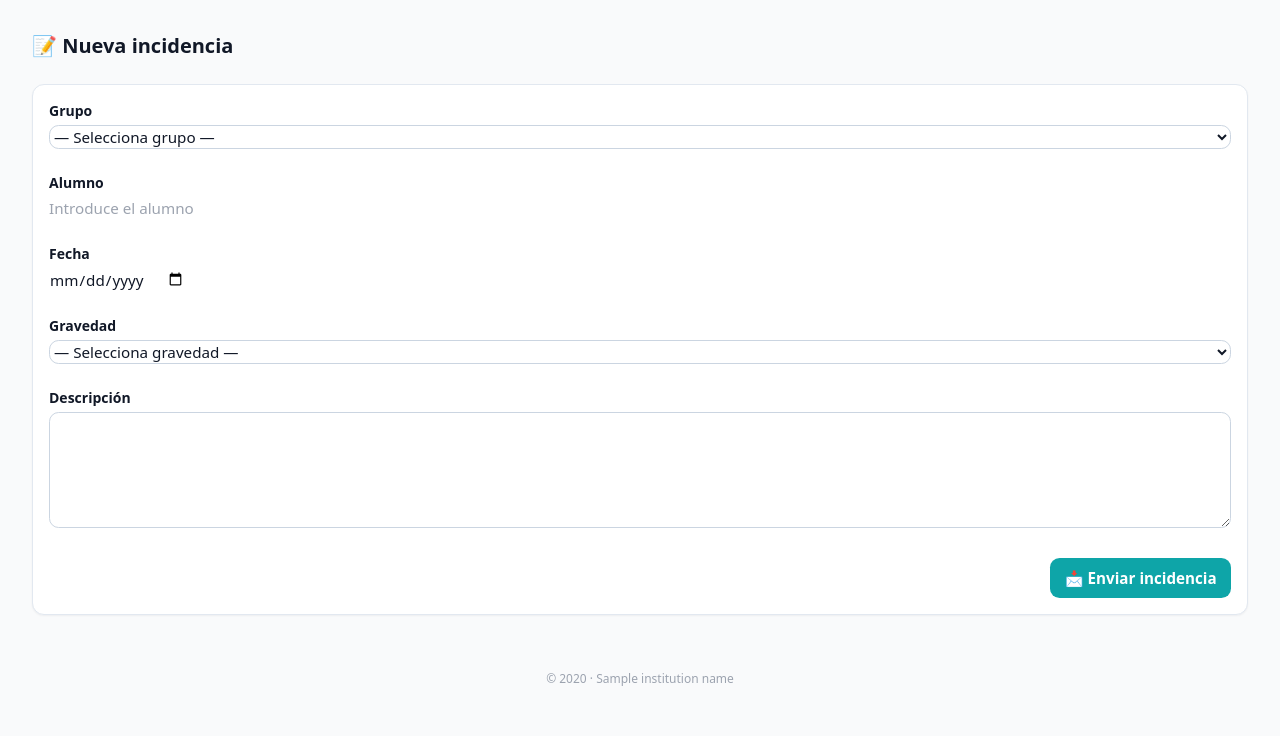
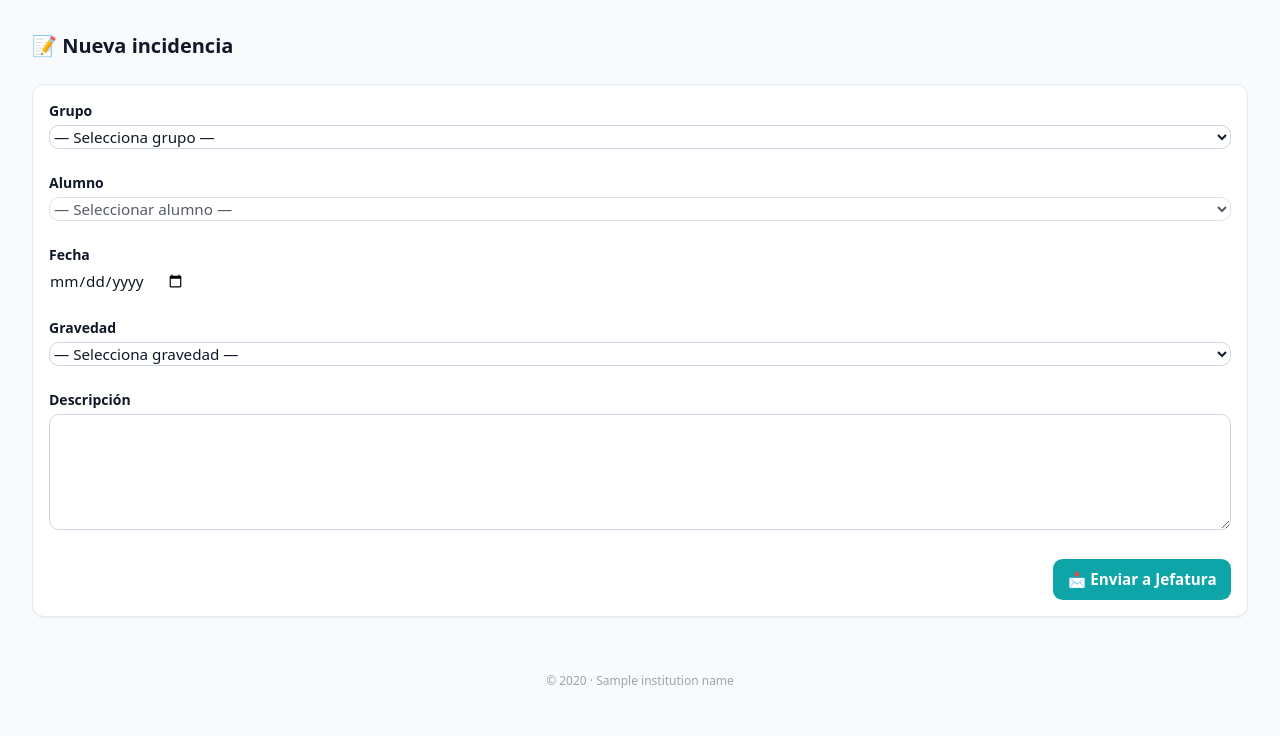
Before and after one commit to pablo-1974/AGB-incidencias, a FastAPI app: template templates/incidents/create.html in a window 1280 px wide. Shown: the part 64-800 px from the top of the page. Run offline with FastAPI, Linux system fonts and the light colour scheme; the template is opened without the code that fills it: most values are stand-ins (such as "Sample title", 1, 10 or a date in 2020); grey boxes marked "Sample" are stand-in pictures; some libraries are stand-ins or nearby versions.

Commit message:
Change input to select for alumno and update button text

```diff
--- a/templates/incidents/create.html
+++ b/templates/incidents/create.html
@@ -23,13 +23,15 @@
 
   <div>
     <label class="block text-sm font-semibold mb-1">Alumno</label>
-    <input
-      type="text"
-      name="alumno"
-      class="form-input w-full"
-      placeholder="Introduce el alumno"
-      required
-    >
+      <select
+        name="alumno"
+        id="alumno"
+        class="form-select w-full"
+        disabled
+        required
+      >
+        <option value="">— Seleccionar alumno —</option>
+      </select>
   </div>
 
   <div>
@@ -38,6 +40,7 @@
       type="date"
       name="fecha"
       class="form-input"
+      value="{{ today }}"
       required
     >
   </div>
@@ -64,7 +67,7 @@
 
   <div class="flex justify-end">
     <button type="submit" class="btn-primary">
-      📩 Enviar incidencia
+      📩 Enviar a Jefatura
     </button>
   </div>
 
```
